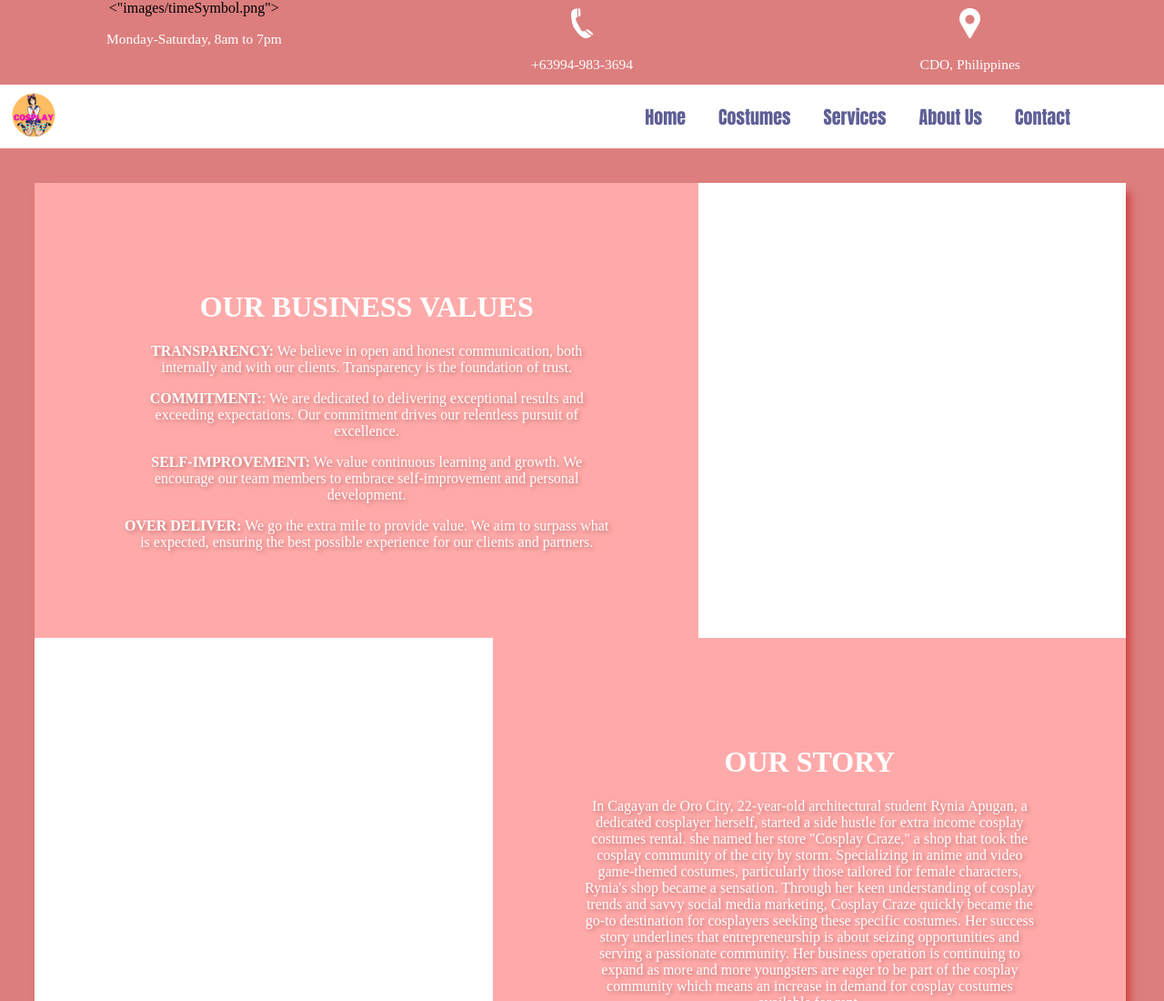
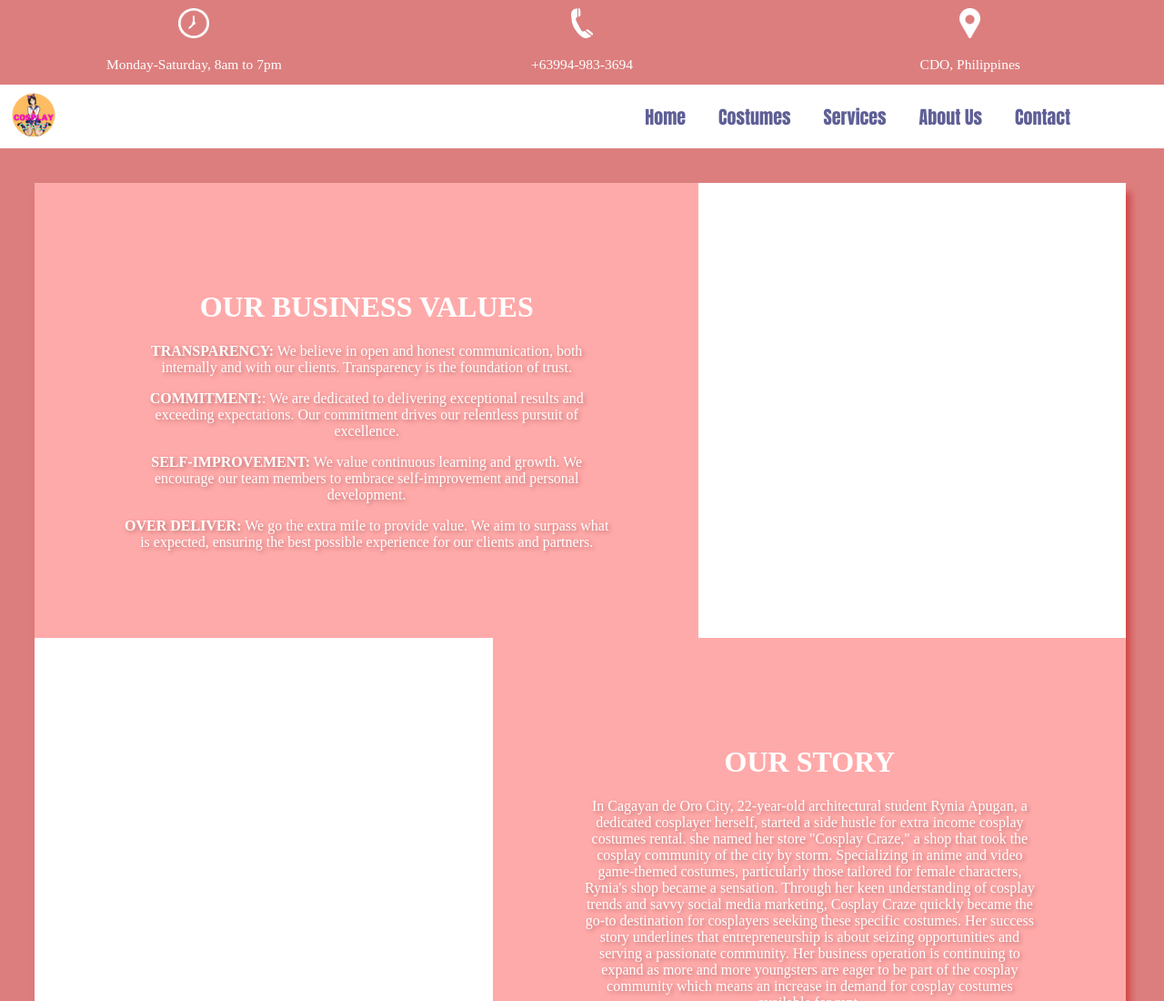
Before and after one commit to cosplaycraze/cosplaycraze, a plain HTML site: page aboutUs.html in a window 1280 px wide. Shown: the top 1100 px of the page at 91% size. Drawn offline with Linux system fonts and the light colour scheme.

Commit message:
Update aboutUs.html

```diff
--- a/aboutUs.html
+++ b/aboutUs.html
@@ -11,7 +11,7 @@
 <body>
 
     <header>
-        <div class="timeInfo"><"images/timeSymbol.png"><p>Monday-Saturday, 8am to 7pm</p></div>
+        <div class="timeInfo"><img src= "timeSymbol.png"><p>Monday-Saturday, 8am to 7pm</p></div>
         <div class="phoneInfo"><img src="phoneSymbol.jpg"><p>+63994-983-3694</p></div>
         <div class="locationInfo"><img src="locationSymbol.png"><p>CDO, Philippines</p></div>
     </header>
```
